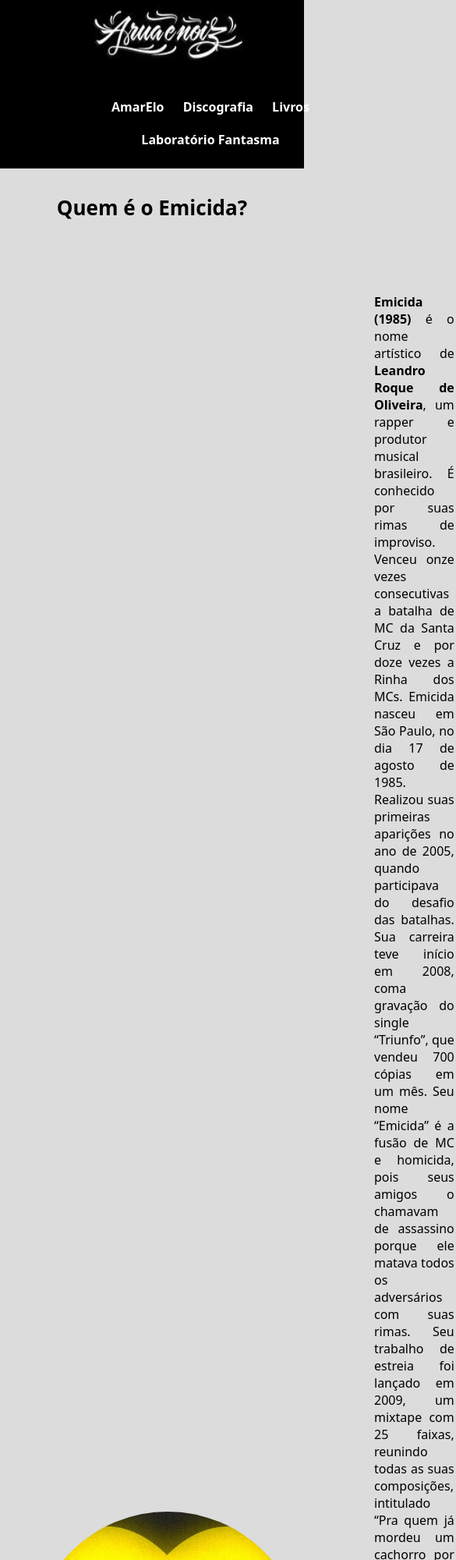
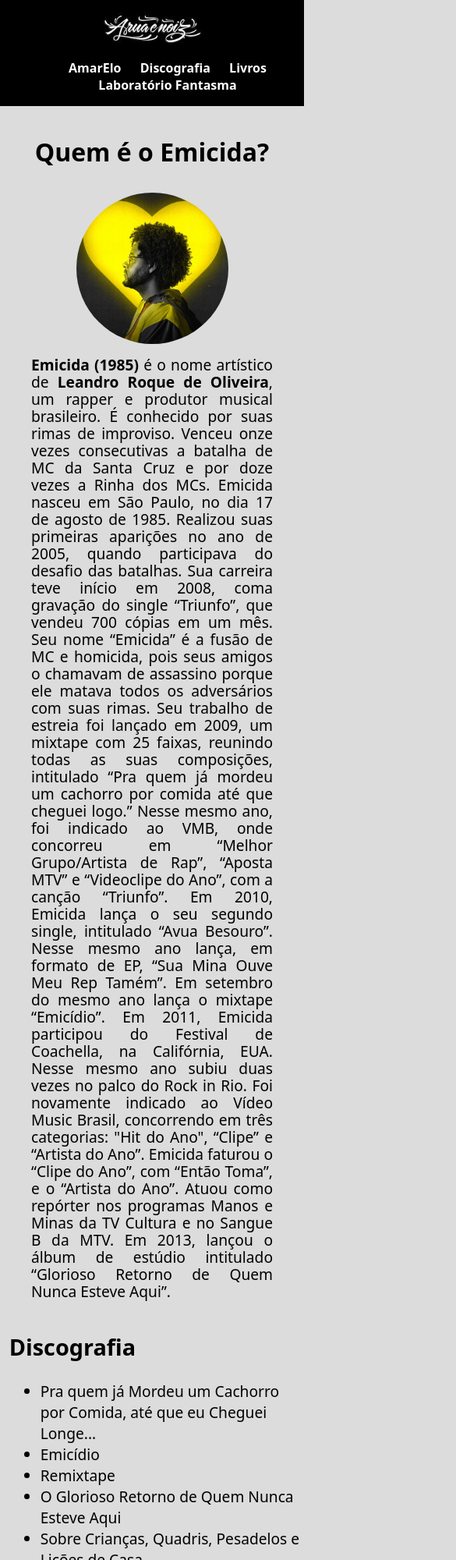
Before and after one commit to LuciaSindeaux/atividade-semana-2-reprograma, a plain HTML site: page index.html in a window 390 px wide. Shown: the top 2000 px of the page at 78% size, 585 px wide, since content can reach past the window. Drawn offline with Linux system fonts and the light colour scheme.

Commit message:
atualização para o site ficar responsivo

```diff
--- a/css/estilo.css
+++ b/css/estilo.css
@@ -9,25 +9,29 @@
 
     background-color: black;
     color: #fff;
-    text-align: center;
     padding-top: 5px;
-
 }
 
 #ARuaeNoiz {
-
-    max-width: 240px;
-    max-height: 80px;
-    box-sizing: border-box;
+    display: inline-block;
+    flex-direction: row;
+    flex-wrap: nowrap;
     justify-content: center;
+    align-items: center;
+    align-content: normal;
 
 }
 
 .wrapper {
     padding-top: 10px;
-    width: 500px;
     margin: 0 auto;
     overflow: hidden;
+    display: flex;
+    flex-direction: column;
+    flex-wrap: nowrap;
+    justify-content: center;
+    align-items: center;
+    align-content: center;
 }
 
 .menu ul {
@@ -35,23 +39,29 @@
     list-style: none;
     text-align: center;
 }
+
 .menu ul li {
-    display: inline-block;
+    display: inline;
 }
+
 .menu ul li a {
-    display: block;
     padding: 10px;
     color: rgb(255, 255, 255);
     text-decoration: none;
+    display: inline;
 }
+
 .menu ul li a:hover {
     background: rgb(255, 225, 2);
     color: #000;
+    display: inline-block;
 }
 
-img {
-    width: 350px;
-    height: 350px;
+.emicida {
+    flex-wrap: wrap;
+    width: 100%;
+    height: auto;
+    max-width: 20%;
     margin-left: 40px;
     border-radius: 50%;
 }
@@ -63,10 +73,9 @@
 
 p {
     justify-content: center;
-    padding: 50px 10px 10px 50px;
     margin: auto;
     text-align: justify;
-    font-size: 16px;
+    font-size: 1.2em;
     line-height: 22px;
 }
 
@@ -74,31 +83,89 @@
     padding-top: 10px;
     padding-bottom: 5px;
     text-align: center;
-    font-size: 26px;
+    font-size: 2em;
 }
 
-#lateraldireita {
-    width: 50%;
-    min-width: 250px;
-    display: inline-block;
-    vertical-align: top;
-    box-sizing: border-box;
-    padding-left: 60px;
+.flex-container {
+    display: flex;
+    flex-direction: row;
+    flex-wrap: wrap;
+    justify-content: flex-start;
+    align-items: stretch;
+    align-content: normal;
 }
 
-#lateralesquerda {
-    width: 50%;
-    min-width: 250px;
-    display: inline-block;
-    vertical-align: top;
-    box-sizing: border-box;
-    float: right;
-    padding-right: 150px;
+#lateraldireita:nth-child(1) {
+    font-size: 1.2em;
+    display: block;
+    flex-grow: 0;
+    flex-shrink: 1;
+    flex-basis: auto;
+    align-self: auto;
+    order: 0;
+    padding-left: 3%;
+}
+
+#lateralesquerda:nth-child(2) {
+    font-size: 1.2em;
+    display: block;
+    flex-grow: 0;
+    flex-shrink: 1;
+    flex-basis: auto;
+    align-self: auto;
+    order: 0;
+    padding-left: 3%;
 }
 
 footer {
-    font-size: 12px;
+    font-size: 1em;
     color: #000;
     line-height: 1.58;
     text-align: center;
 }
+
+@media screen and (max-width:800px) {
+    .emicida {
+        display: flex;
+        margin: auto;
+        max-width: 50%;
+        justify-content: center;
+    }
+
+    #container {
+        display: inline-block;
+        margin: auto;
+        justify-content: center;
+    }
+
+    #ARuaeNoiz {
+        display: inline-block;
+        margin: auto;
+        align-items: center;
+        max-width: 40%;
+    }
+
+    .wrapper {
+        margin: 0;
+        justify-content: center;
+    }
+
+
+    header {
+        display: flex;
+        width: 100%;
+        margin: 0;
+        justify-content: center;
+    }
+
+    menu ul li a {
+        justify-content: center;
+        margin: auto;
+    }
+
+    footer {
+        justify-content: center;
+        font-size: 0.7em;
+
+    }
+}
--- a/index.html
+++ b/index.html
@@ -4,17 +4,17 @@
 <head>
     <meta charset="UTF-8">
     <link rel="stylesheet" href="/css/estilo.css">
+    <meta name="viewport" content="width=device-width, initial-scale=1.0">
     <title>Conheça o Emicida</title>
-    <link rel="icon" href="/img/icon-emicida.jpg"
-</head>
+    <link rel="icon" href="/img/icon-emicida.jpg" </head>
 
 <body>
     <header>
+        <div class="wrapper">
             <img id="ARuaeNoiz" src="/img/aruaenoiz.jpg">
-        <div class="wrapper">
             <div class="menu">
                 <ul>
-                <li><a href="https://open.spotify.com/album/5cUY5chmS86cdonhoFdn8h?autoplay=true"><strong>AmarElo</strong></a></li>
+                    <li><a href="https://open.spotify.com/album/5cUY5chmS86cdonhoFdn8h?autoplay=true"><strong>AmarElo</strong></a> </li>
                     <li><a href="#DiscosLancados"><strong>Discografia</strong></a></li>
                     <li><a href="#LivrosLancados"><strong>Livros</strong></a></li>
                     <li><a href="https://www.laboratoriofantasma.com/OFERTA-DO-DIA"><strong>Laboratório Fantasma</strong></a></li>
@@ -22,16 +22,17 @@
             </div>
         </div>
     </header>
+
     <main>
         <section>
             <h1>Quem é o Emicida?</h1>
-
             <div id="container">
-                <img src="img/emicida-rapper.jpg">
+                <img class="emicida" src="img/emicida-rapper.jpg">
                 <blockquote cite="https://www.pensador.com/autor/emicida/biografia/">
 
                     <p><strong>Emicida (1985)</strong> é o nome artístico de <strong>Leandro Roque de Oliveira</strong>,
-                        um rapper e produtor musical brasileiro. É conhecido por suas rimas de improviso. Venceu onze vezes
+                        um rapper e produtor musical brasileiro. É conhecido por suas rimas de improviso. Venceu onze
+                        vezes
                         consecutivas a batalha de MC da Santa Cruz e por doze vezes a Rinha dos MCs.
 
                         Emicida nasceu em São Paulo, no dia 17 de agosto de 1985. Realizou suas primeiras aparições no
@@ -68,7 +69,11 @@
                     </p>
                 </blockquote>
             </div>
+        </section>
+    </main>
 
+    <section>
+        <div class="flex-container">
             <div id="lateraldireita">
                 <h2 id="DiscosLancados">Discografia</h2>
                 <ul>
@@ -91,8 +96,9 @@
                         amigas</li>
                 </ul>
             </div>
+        </div>
     </section>
-    </main>
+
 
 
     <footer>
```
Lines whose indentation alone changed are shown as unchanged.
